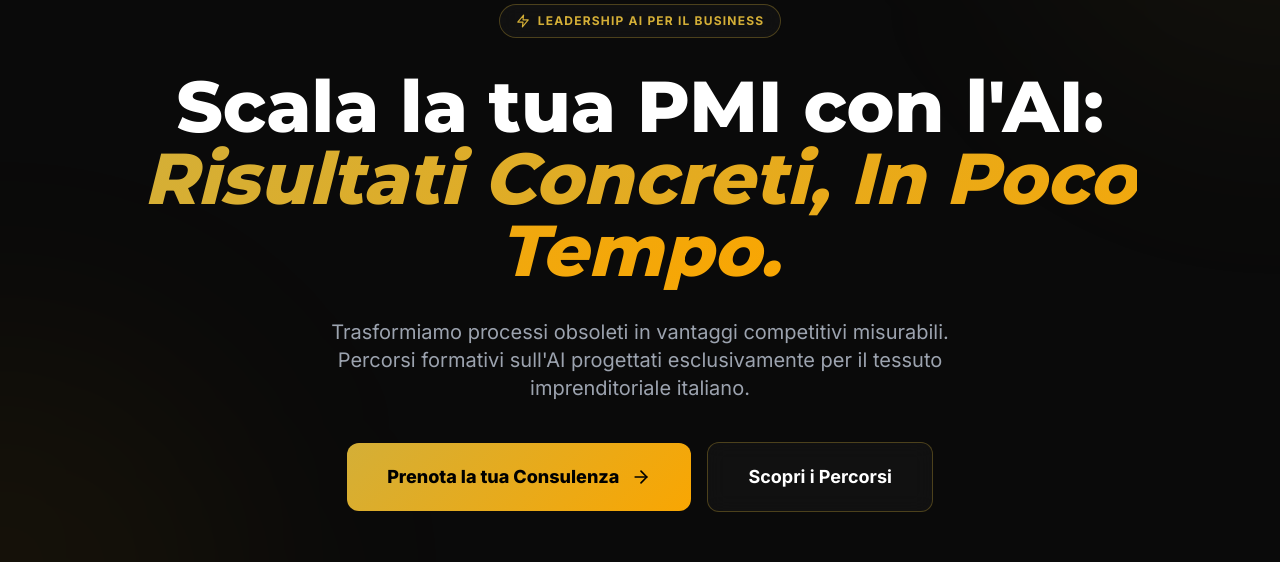
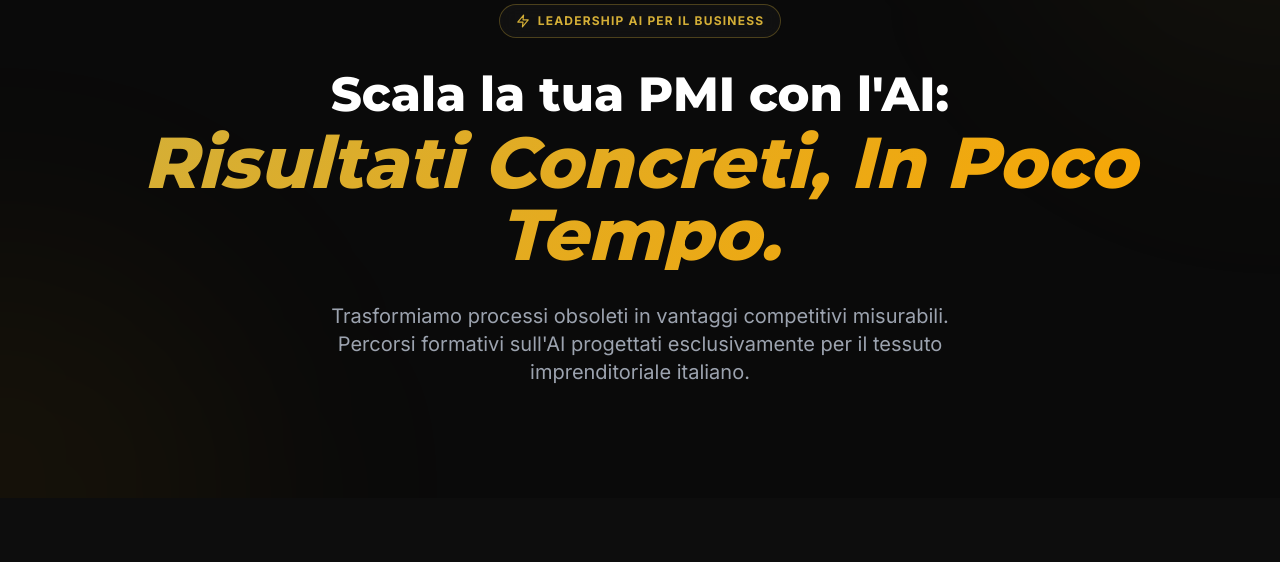
Before and after one commit to gioballagio-hub/lux-ai-landing, a React (Vite) app: page / in a window 1280 px wide. Shown: the part 156-718 px from the top of the page. Built offline with nearby package versions, Linux system fonts and the light colour scheme.

Commit message:
Add files via upload

```diff
--- a/App.tsx
+++ b/App.tsx
@@ -57,7 +57,7 @@ const Header: React.FC = () => {
 // --- Hero Section ---
 const Hero: React.FC = () => {
   return (
-    <section className="relative pt-40 pb-20 px-6">
+    <section className="relative pt-40 pb-28 px-6">
       <div className="absolute inset-0 -z-10 overflow-hidden">
         <div className="absolute top-0 right-0 w-[500px] h-[500px] bg-[#D4AF37]/5 rounded-full blur-[120px] translate-x-1/2 -translate-y-1/2" />
         <div className="absolute bottom-0 left-0 w-[500px] h-[500px] bg-[#F9A602]/5 rounded-full blur-[120px] -translate-x-1/2 translate-y-1/2" />
@@ -67,29 +67,13 @@ const Hero: React.FC = () => {
         <div className="inline-flex items-center gap-2 px-4 py-2 rounded-full glass-card gold-border text-[#D4AF37] text-xs font-bold uppercase tracking-widest mb-8">
           <Zap size={14} /> Leadership AI per il Business
         </div>
-        <h1 className="text-4xl sm:text-5xl md:text-7xl font-display font-extrabold mb-8 leading-[1.1]">
-          Scala la tua PMI con l'AI:<br />
-          <span className="gold-text-gradient italic">Risultati Concreti, In Poco Tempo.</span>
+        <h1 className="font-display font-extrabold mb-8 leading-tight">
+          <span className="block text-4xl sm:text-5xl md:text-5xl text-white">Scala la tua PMI con l'AI:</span>
+          <span className="block text-5xl sm:text-6xl md:text-7xl gold-text-gradient italic mt-2">Risultati Concreti, In Poco Tempo.</span>
         </h1>
-        <p className="text-lg md:text-xl text-gray-400 max-w-2xl mx-auto mb-10 leading-relaxed">
+        <p className="text-lg md:text-xl text-gray-400 max-w-2xl mx-auto leading-relaxed">
           Trasformiamo processi obsoleti in vantaggi competitivi misurabili. Percorsi formativi sull'AI progettati esclusivamente per il tessuto imprenditoriale italiano.
         </p>
-        <div className="flex flex-col sm:flex-row items-center justify-center gap-4">
-          <a
-            href={CALENDLY_URL}
-            target="_blank"
-            rel="noopener noreferrer"
-            className="w-full sm:w-auto px-10 py-5 gold-gradient text-black rounded-xl font-extrabold text-lg gold-glow transition-all flex items-center justify-center gap-3"
-          >
-            Prenota la tua Consulenza <ArrowRight size={20} />
-          </a>
-          <a
-            href="#moduli"
-            className="w-full sm:w-auto px-10 py-5 glass-card gold-border rounded-xl font-bold text-lg hover:bg-white/5 transition-all flex items-center justify-center"
-          >
-            Scopri i Percorsi
-          </a>
-        </div>
       </div>
     </section>
   );
```
